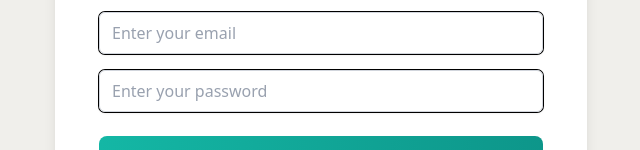
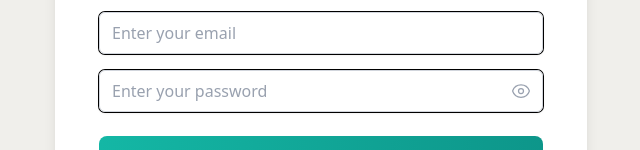
Before and after one commit to Anuragsingh2301/SpiritSpeak, a React (Vite) app in the folder frontend/: page / in a window 1280 px wide. Shown: the part 365-515 px from the top of the page, without its empty margins (319-959 px from the left). Built offline with nearby package versions, Linux system fonts and the light colour scheme; no server answers.

Commit message:
See Password Functionality Added

```diff
--- /dev/null
+++ b/frontend/src/assets/icons/EyeIcon.jsx
@@ -0,0 +1,24 @@
+export const EyeIcon = ({ className = "w-5 h-5", ...props }) => {
+  return (
+    <svg
+      xmlns="http://www.w3.org/2000/svg"
+      fill="none"
+      viewBox="0 0 24 24"
+      strokeWidth={1.5}
+      stroke="currentColor"
+      className={className}
+      {...props}
+    >
+      <path
+        strokeLinecap="round"
+        strokeLinejoin="round"
+        d="M2.036 12.322a1.012 1.012 0 010-.639C3.423 7.51 7.36 4.5 12 4.5c4.638 0 8.573 3.007 9.963 7.178.07.207.07.431 0 .639C20.577 16.49 16.64 19.5 12 19.5c-4.638 0-8.573-3.007-9.963-7.178z"
+      />
+      <path
+        strokeLinecap="round"
+        strokeLinejoin="round"
+        d="M15 12a3 3 0 11-6 0 3 3 0 016 0z"
+      />
+    </svg>
+  );
+};
--- /dev/null
+++ b/frontend/src/assets/icons/EyeSlashIcon.jsx
@@ -0,0 +1,19 @@
+export const EyeSlashIcon = ({ className = "w-5 h-5", ...props }) => {
+  return (
+    <svg
+      xmlns="http://www.w3.org/2000/svg"
+      fill="none"
+      viewBox="0 0 24 24"
+      strokeWidth={1.5}
+      stroke="currentColor"
+      className={className}
+      {...props}
+    >
+      <path
+        strokeLinecap="round"
+        strokeLinejoin="round"
+        d="M3.98 8.223A10.477 10.477 0 001.934 12C3.226 16.338 7.244 19.5 12 19.5c.993 0 1.953-.138 2.863-.395M6.228 6.228A10.45 10.45 0 0112 4.5c4.756 0 8.773 3.162 10.065 7.498a10.523 10.523 0 01-4.293 5.774M6.228 6.228L3 3m3.228 3.228l3.65 3.65m7.894 7.894L21 21m-3.228-3.228l-3.65-3.65m0 0a3 3 0 10-4.243-4.243m4.242 4.242L9.88 9.88"
+      />
+    </svg>
+  );
+};
--- a/frontend/src/assets/icons/index.js
+++ b/frontend/src/assets/icons/index.js
@@ -16,3 +16,5 @@ export { ImageIcon } from './ImageIcon';
 export { DownloadIcon } from './DownloadIcon';
 export { ChevronLeftIcon } from './ChevronLeftIcon';
 export { ChevronRightIcon } from './ChevronRightIcon';
+export { EyeIcon } from './EyeIcon';
+export { EyeSlashIcon } from './EyeSlashIcon';
--- a/frontend/src/components/ui/FormikInput.jsx
+++ b/frontend/src/components/ui/FormikInput.jsx
@@ -1,4 +1,6 @@
 import { useField } from 'formik';
+import { useState } from 'react';
+import { EyeIcon, EyeSlashIcon } from '../../assets/icons';
 
 const FormikInput = ({
   label,
@@ -8,10 +10,21 @@ const FormikInput = ({
 }) => {
   const [field, meta] = useField(props.name);
   const hasError = meta.touched && meta.error;
+  const [showPassword, setShowPassword] = useState(false);
+
+  // Check if this is a password input
+  const isPasswordInput = props.type === 'password';
 
   // Define the teal/green error shades
   const errorBorderColor = 'border-[#0D968A]'; // Dark teal for border
   const errorTextColor = 'text-[#40916c]';    // Primary brand color for error text
+
+  const togglePasswordVisibility = () => {
+    setShowPassword(!showPassword);
+  };
+
+  // Determine the actual input type
+  const inputType = isPasswordInput && showPassword ? 'text' : props.type;
 
   return (
     <div className="w-full">
@@ -24,9 +37,11 @@ const FormikInput = ({
           {label}
         </label>
       )}
+      <div className="relative">
         <input
           {...field}
           {...props}
+          type={inputType}
           id={props.name}
           className={`
             w-full px-3 py-2 border rounded-md shadow-sm placeholder-gray-400
@@ -36,9 +51,25 @@ const FormikInput = ({
             // Border is also set to a teal color on focus
             focus:border-[#11A697]
             ${hasError ? errorBorderColor : 'border-gray-300'}
+            ${isPasswordInput ? 'pr-10' : ''}
             ${className}
           `}
         />
+        {isPasswordInput && (
+          <button
+            type="button"
+            onClick={togglePasswordVisibility}
+            className="absolute inset-y-0 right-0 flex items-center pr-3 text-gray-400 hover:text-gray-600 focus:outline-none"
+            tabIndex={-1}
+          >
+            {showPassword ? (
+              <EyeSlashIcon className="w-5 h-5" />
+            ) : (
+              <EyeIcon className="w-5 h-5" />
+            )}
+          </button>
+        )}
+      </div>
       {hasError && (
         // 👇 CHANGED: Error text color to primary brand color
         <p className={`mt-1 text-xs ${errorTextColor}`}>{meta.error}</p>
```
Lines whose indentation alone changed are shown as unchanged.
